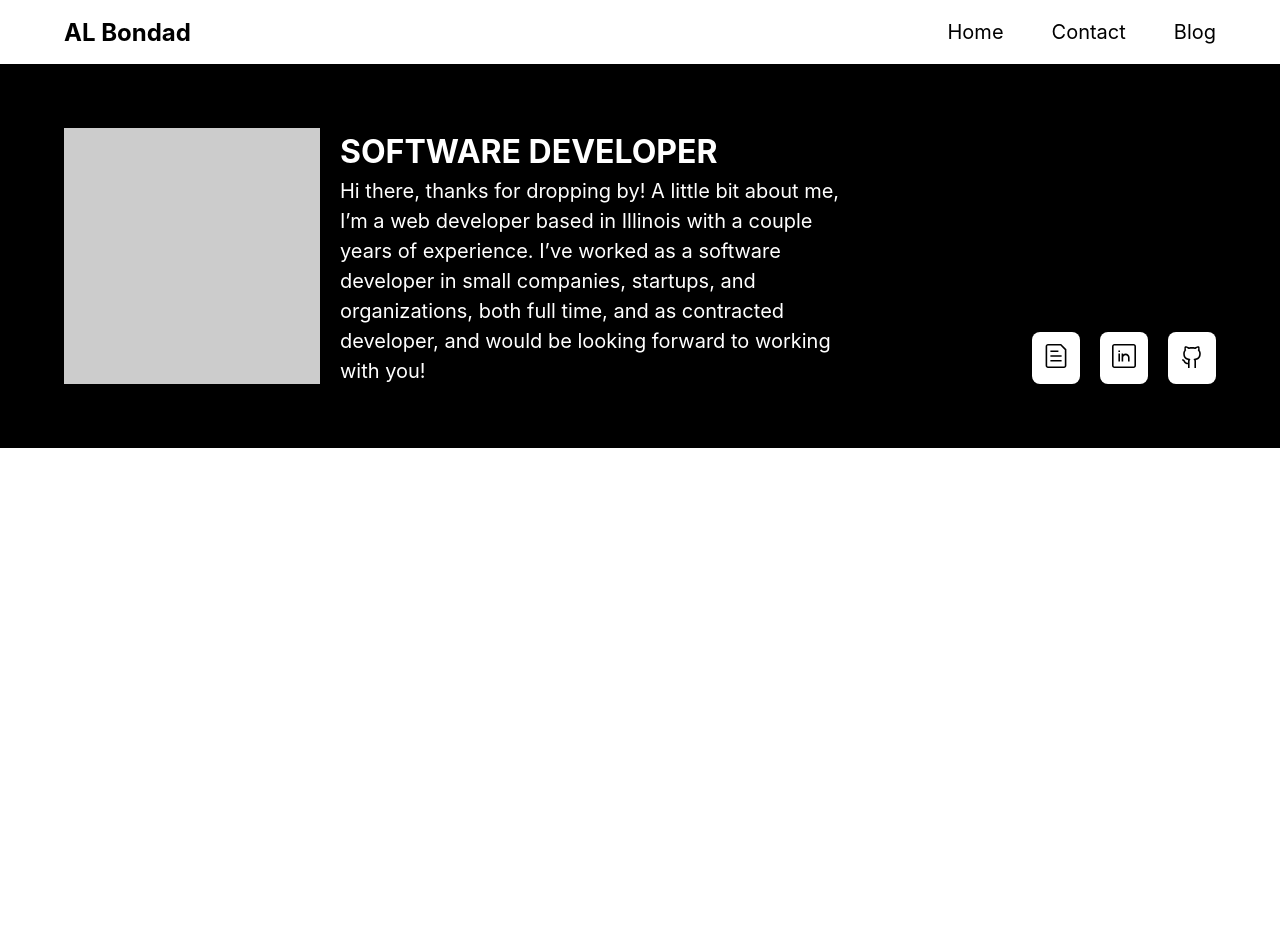
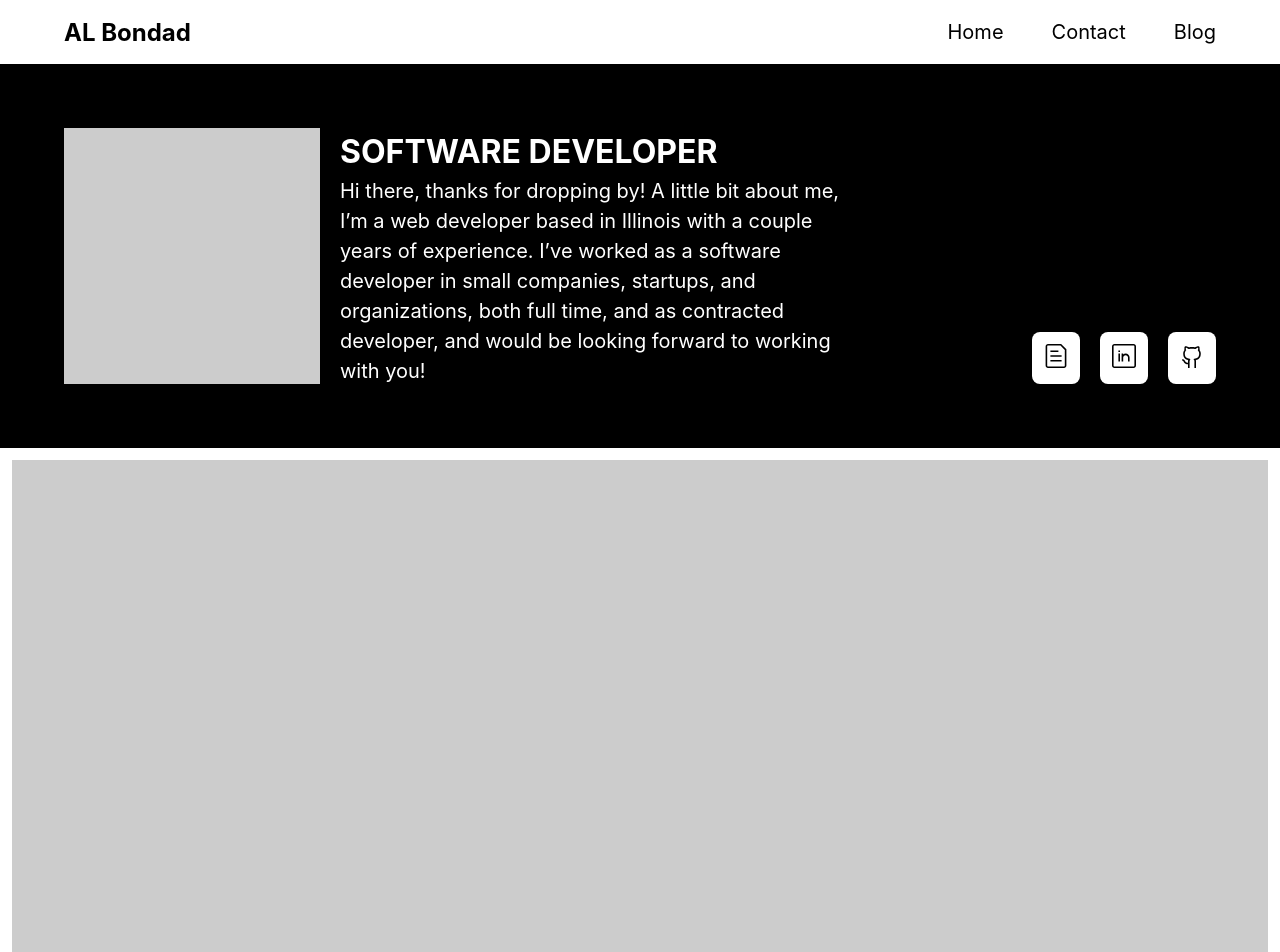
Before and after one commit to albondad/portfolio, a Next.js app in the folder packages/website/: page / in a window 1280 px wide. Shown: the top 952 px of the page. Before the commit the page ends 800 px from the top, so only its background shows below. Built offline with nearby package versions, Linux system fonts and the light colour scheme.

Commit message:
Set up ExperienceAndProjectsCard component

```diff
--- /dev/null
+++ b/packages/website/components/experience-and-project-card/experience-and-project-card.tsx
@@ -0,0 +1,31 @@
+import { Box, BoxPropsType, Text } from "..";
+import * as experienceAndProjectCardUtilities from "./experience-and-project-card.utilities";
+import classNames from "classnames";
+import Image from "next/image";
+import React from "react";
+
+export type ExperienceAndProjectsCardPropsType = BoxPropsType & {};
+
+export const ExperienceAndProjectsCard = ({
+  className: classNameProp,
+  styles: stylesProp,
+  ...restProps
+}: BoxPropsType) => {
+  return (
+    <Box
+      className={classNames("ExperienceAndProjectsCard", classNameProp)}
+      styles={`
+        ${experienceAndProjectCardUtilities.getStyles()}
+        ${stylesProp}
+      `}
+      {...restProps}
+    >
+      <Box className="ExperienceAndProjectsCardImageContainer">
+        <Image src="/" width="16" height="9" />
+      </Box>
+      <Text className="ExperienceAndProjectsCardHeadingText">Heading Text</Text>
+      <Text className="ExperienceAndProjectsCardBodyText">Body Text</Text>
+      <Text className="ExperienceAndProjectsCardBodyText">Body Text</Text>
+    </Box>
+  );
+};
--- /dev/null
+++ b/packages/website/components/experience-and-project-card/experience-and-project-card.utilities.ts
@@ -0,0 +1,29 @@
+export const getStyles = () => `
+  &.ExperienceAndProjectsCard {
+    background-color: #ffffff;
+    border-radius: 0.5rem;
+    cursor: pointer;
+    padding: 0.75rem;
+  }
+
+  &.ExperienceAndProjectsCard:hover {
+    opacity: 0.5;
+  }
+
+  &.ExperienceAndProjectsCard .ExperienceAndProjectsCardImageContainer  {
+    background-color: #cccccc;
+    padding-top: calc(100% * (9 / 16));
+    width: 100%;
+  }
+
+  &.ExperienceAndProjectsCard .ExperienceAndProjectsCardHeadingText {
+    font-size: 1.5rem;
+    line-height: 1.5em;
+    margin-bottom: 0.25rem;
+  }
+
+  &.ExperienceAndProjectsCard .ExperienceAndProjectsCardBodyText {
+    font-size: 1rem;
+    line-height: 1.5em;
+  }
+`;
--- /dev/null
+++ b/packages/website/components/experience-and-project-card/index.ts
@@ -0,0 +1 @@
+export * from "./experience-and-project-card";
--- a/packages/website/components/index.ts
+++ b/packages/website/components/index.ts
@@ -1,5 +1,6 @@
 export * from "./box";
 export * from "./button";
+export * from "./experience-and-project-card";
 export * from "./icon";
 export * from "./introduction-section-actions";
 export * from "./introduction-section-container";
--- a/packages/website/pages/index.tsx
+++ b/packages/website/pages/index.tsx
@@ -1,12 +1,17 @@
 import type { NextPage } from "next";
 import { Fragment } from "react";
-import { NavigationBar, IntroductionSection } from "../components";
+import {
+  ExperienceAndProjectsCard,
+  IntroductionSection,
+  NavigationBar,
+} from "../components";
 
 const Home: NextPage = () => {
   return (
     <Fragment>
       <NavigationBar />
       <IntroductionSection />
+      <ExperienceAndProjectsCard />
     </Fragment>
   );
 };
```
Also changed, not shown: 1 other file (tests, documents, lock files or other folders).
